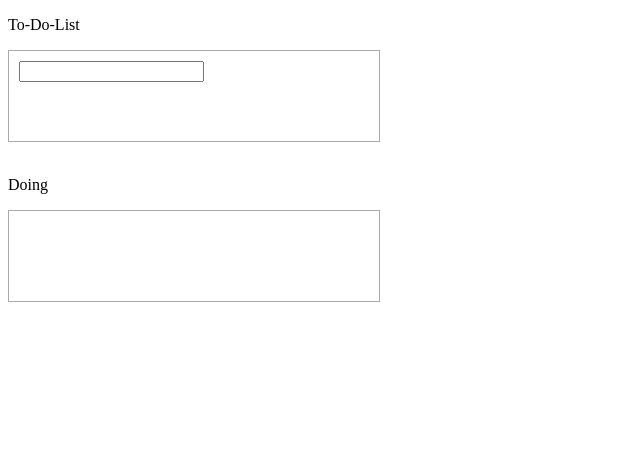
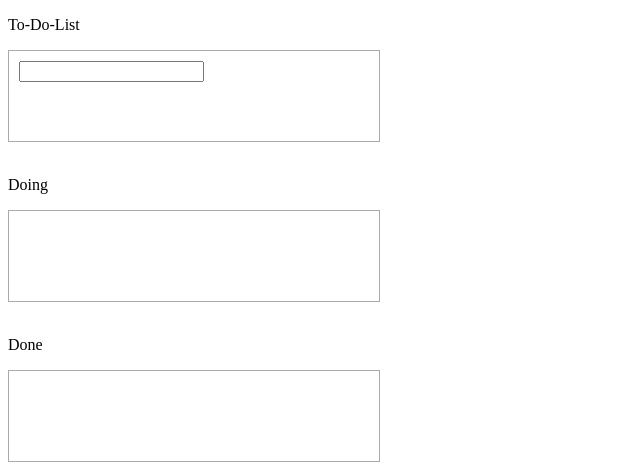
Before and after one commit to Yadi202/task-list-website, a plain HTML site: page To-do list/index.html in a window 1280 px wide. Shown: the whole page, without its empty margins (0-640 px from the left). Drawn offline with Linux system fonts and the light colour scheme.

Commit message:
Update index.html

```diff
--- a/To-do list/index.html
+++ b/To-do list/index.html
@@ -13,11 +13,9 @@
 function allowDrop(ev) {
   ev.preventDefault();
 }
-
 function drag(ev) {
   ev.dataTransfer.setData("text", ev.target.id);
 }
-
 function drop(ev) {
   ev.preventDefault();
   var data = ev.dataTransfer.getData("text");
@@ -36,6 +34,9 @@ function drop(ev) {
 <p>Doing</p>
 <div id="div1" ondrop="drop(event)" ondragover="allowDrop(event)"></div>
 
+<br>
+<p>Done</p>
+<div id="div1" ondrop="drop(event)" ondragover="allowDrop(event)"></div>
 
 </body>
 </html>
```
